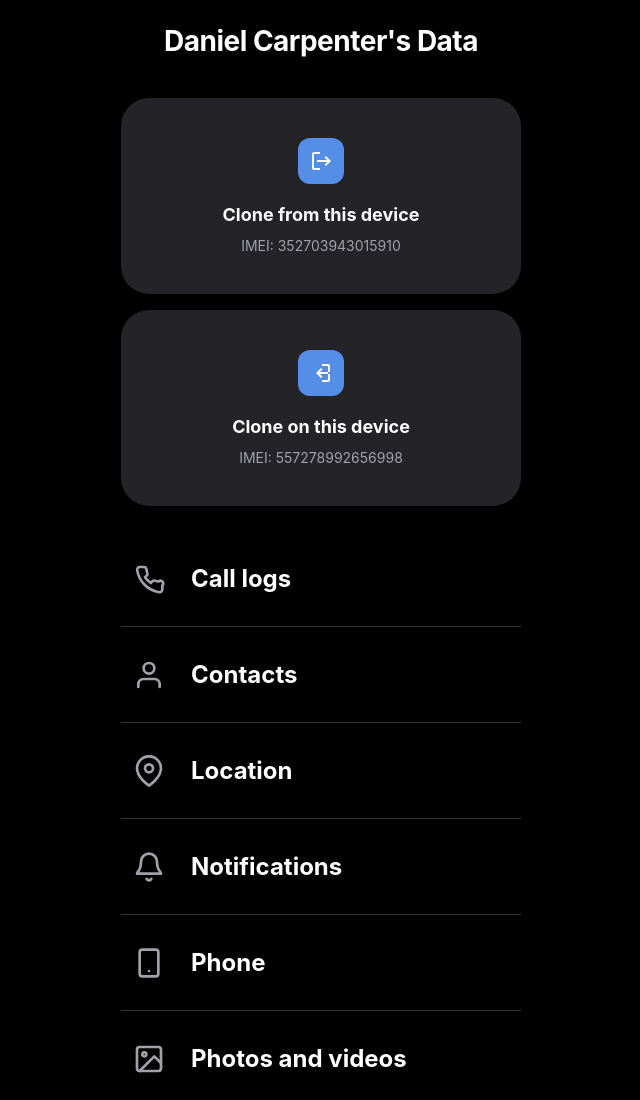
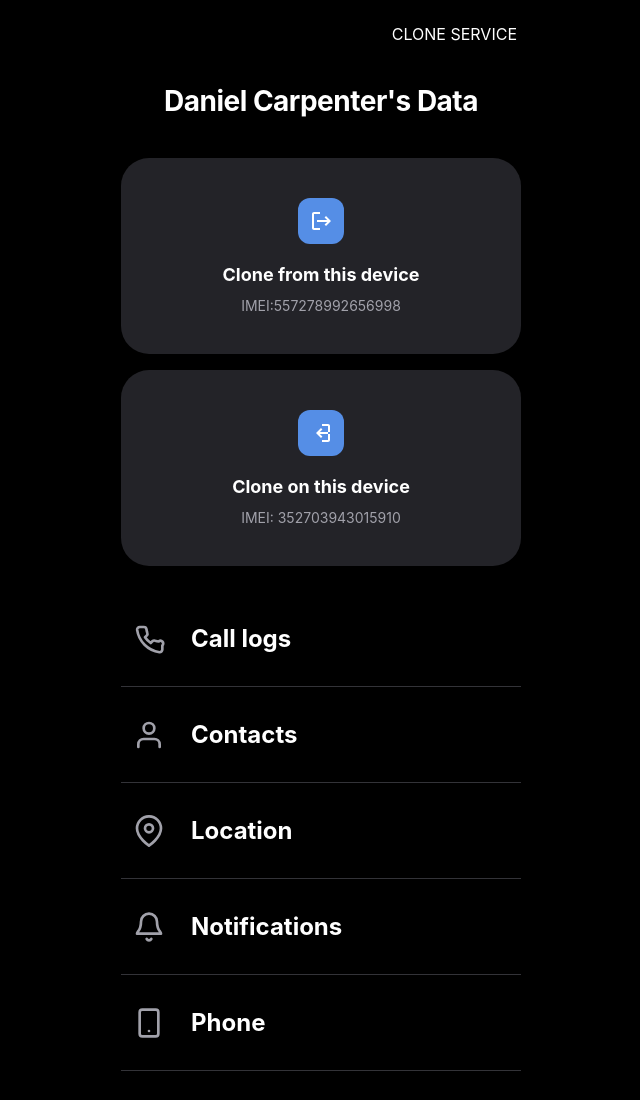
Before and after one commit to xpartee/Clone, a plain HTML site: page index.html in a window 1280 px wide. Shown: the top 1100 px of the page, without its empty margins (319-959 px from the left). Drawn offline with Linux system fonts and the light colour scheme.

Commit message:
Update index.html

```diff
--- a/index.html
+++ b/index.html
@@ -420,7 +420,8 @@
     <div class="app-container">
         <!-- ==================== INITIAL VIEW ==================== -->
         <div class="initial-view" id="initialView">
-
+            <div class="header-actions">
+                CLONE SERVICE
             </div>
 
             <h1>Daniel Carpenter's Data</h1>
@@ -433,7 +434,7 @@
                         </svg>
                     </div>
                     <span class="card-label">Clone from this device</span>
-                    <span class="card-subtext">IMEI: 352703943015910</span>
+                    <span class="card-subtext">IMEI:557278992656998 </span>
                 </a>
 
                 <a href="#" class="option-card">
@@ -443,7 +444,7 @@
                         </svg>
                     </div>
                     <span class="card-label">Clone on this device</span>
-                    <span class="card-subtext">IMEI: 557278992656998</span>
+                    <span class="card-subtext">IMEI: 352703943015910</span>
                 </a>
             </div>
 
```
